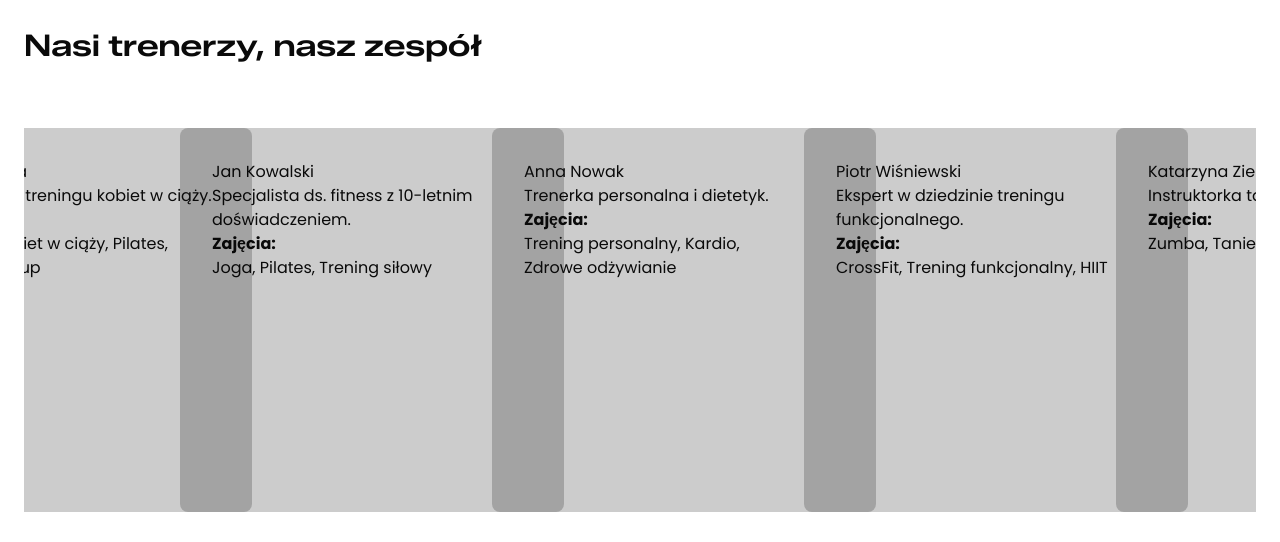
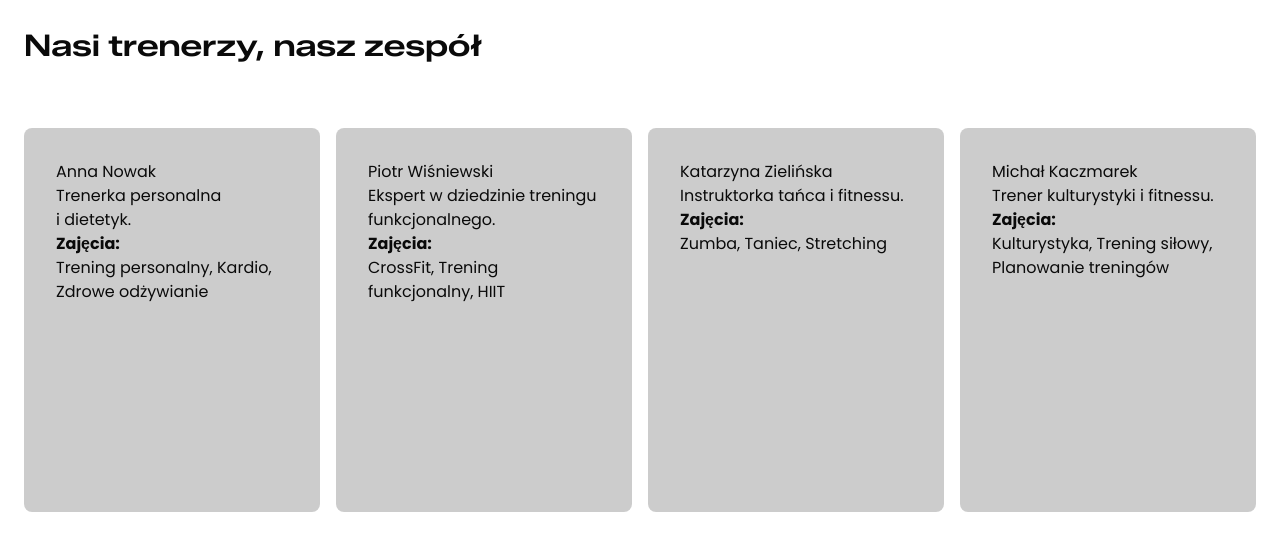
Before and after one commit to Szorcu/powerfit, a Next.js app: page / in a window 1280 px wide. Shown: the part 3760-4302 px from the top of the page. Built offline with nearby package versions, Linux system fonts and the light colour scheme.

Commit message:
Fixed trainer card

```diff
--- a/src/components/molecules/TrainerCard/TrainerCard.tsx
+++ b/src/components/molecules/TrainerCard/TrainerCard.tsx
@@ -6,7 +6,7 @@ export const TrainerCard = ({
   classes,
 }: TrainerCardProps) => {
   return (
-    <article className="h-96 w-96 rounded-lg bg-black/20 p-8">
+    <article className="h-96 rounded-lg bg-black/20 p-8">
       <p>{name}</p>
       <p>{description}</p>
 
--- a/src/components/organisms/TrainersCarouselSection/TrainersCarouselSection.tsx
+++ b/src/components/organisms/TrainersCarouselSection/TrainersCarouselSection.tsx
@@ -15,10 +15,13 @@ export const TrainersCarouselSection = () => {
       <div className="container py-7 sm:py-20">
         <h2 className="mb-16">Nasi trenerzy, nasz zespół</h2>
 
-        <Carousel className="flex flex-col gap-8">
+        <Carousel opts={{ align: "start" }} className="flex flex-col gap-8">
           <CarouselContent>
             {TRAINERS.map((item, index) => (
-              <CarouselItem key={index} className="h-full lg:basis-1/4">
+              <CarouselItem
+                key={index}
+                className="md:basis-1/2 lg:basis-1/3 xl:basis-1/4"
+              >
                 <TrainerCard
                   name={item.name}
                   description={item.description}
```
